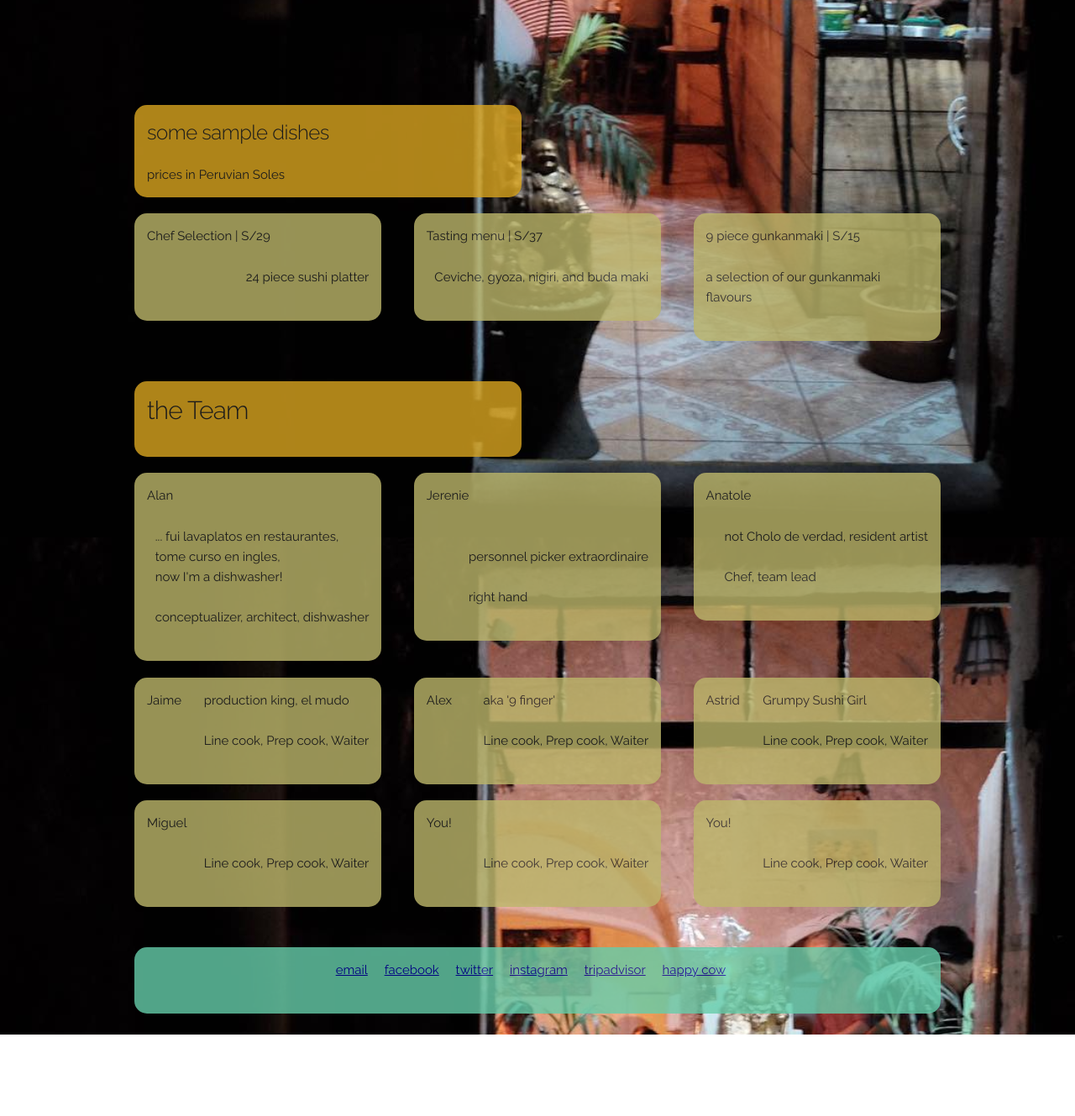
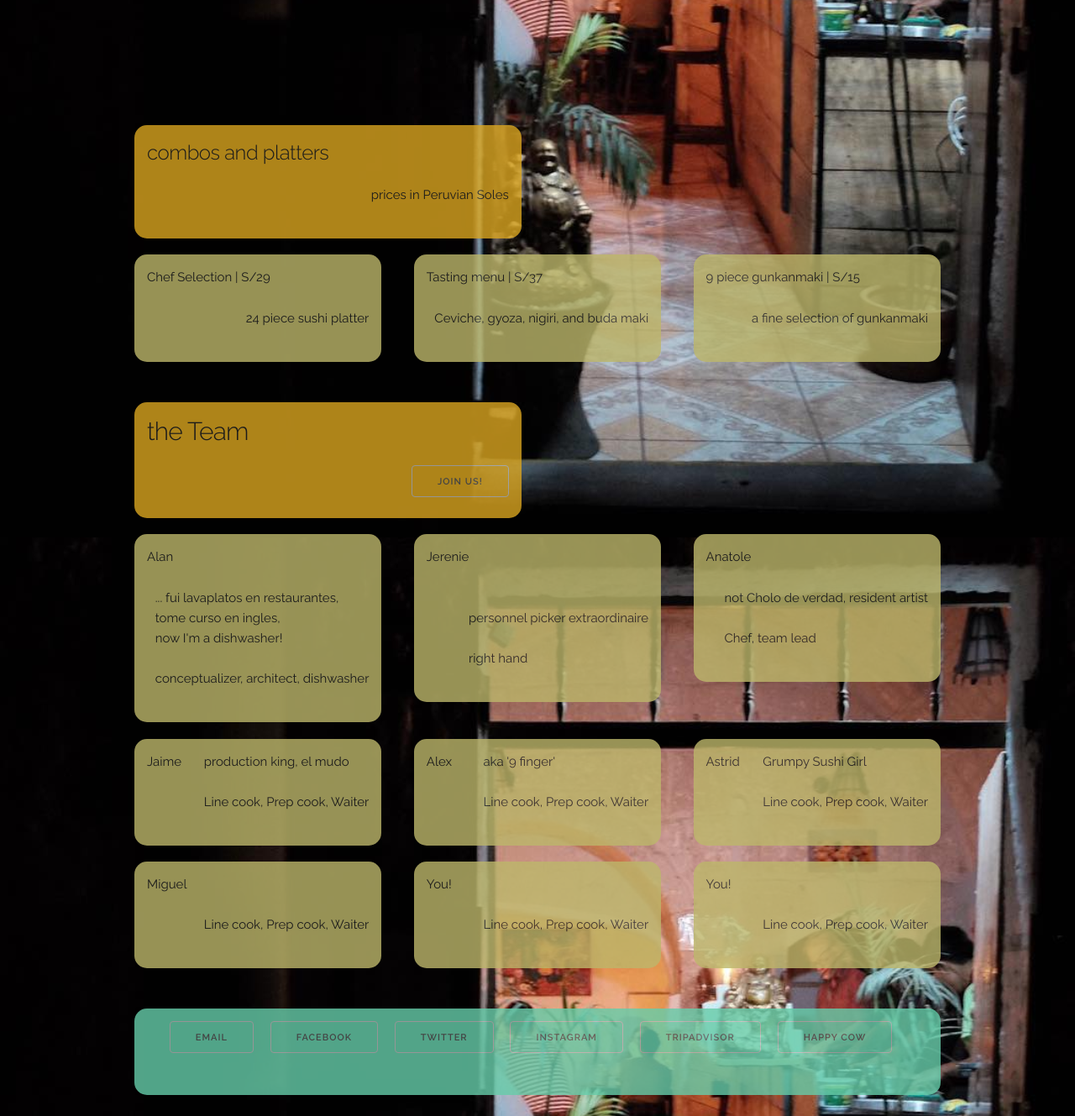
Before and after one commit to ElBudaProfano/elbudaprofano.com, a plain HTML site: page index.html in a window 1280 px wide. Shown: the part 640-1969 px from the top of the page at 84% size. Before the commit the page ends 1872 px from the top, so only its background shows below. Drawn offline with Linux system fonts and the light colour scheme.

Commit message:
button links

```diff
--- a/index.html
+++ b/index.html
@@ -38,15 +38,15 @@
         <h4>disruptive innovation </h4>
         <p>Enjoyed by vegans, vegetarians, pescetarians and carnivores alike, our vegan sushi <a target="_blank" href="https://www.facebook.com/elbudaprofano/menu">menu</a> has been designed by Master Chef Jimbo Echevarría to surprise and delight the senses.</p>
          <p class="u-pull-left" ><br><br>open daily: 4 p.m. to 10 p.m.<br>no reservations<br>cash only</p>
-        <p class="u-pull-right" >el buda profano  <br> calle Bolivar 425  <br> Arequipa, Peru<br><br><a target="_blank" href="https://www.google.com/maps/place/el+buda+profano/@-16.393733,-71.5391587,17z/data=!3m1!4b1!4m5!3m4!1s0x91424a5aa7ada247:0x23198b1936176450!8m2!3d-16.393733!4d-71.53697">view map</a></p>
+        <p class="u-pull-right" >el buda profano  <br> calle Bolivar 425  <br> Arequipa, Peru<br><br><a class="button" target="_blank" href="https://www.google.com/maps/place/el+buda+profano/@-16.393733,-71.5391587,17z/data=!3m1!4b1!4m5!3m4!1s0x91424a5aa7ada247:0x23198b1936176450!8m2!3d-16.393733!4d-71.53697">view map</a></p>
       </div>
     </div>
 
   <!-- sample dishes row -->
     <div class="row">
       <div class="six columns" style="margin-top: 25%">
-        <h5>some sample dishes</h5>
-        prices in Peruvian Soles
+        <h5>combos and platters</h5>
+        <p class="u-pull-right">prices in Peruvian Soles</p>
       </div>
     </div>
 
@@ -65,14 +65,15 @@
   <!-- -->
       <div class="one-third column" style="margin-top: 2%">
         <p class="u-pull-left">9 piece gunkanmaki | S/15</p>
-        <p class="u-pull-right">a selection of our gunkanmaki flavours</p>
+        <p class="u-pull-right">a fine selection of gunkanmaki</p>
       </div>
     </div>
 
   <!-- Team header row -->
     <div class="row">
       <div class="six columns" style="margin-top: 5%">
-        <h4>the Team </h4>
+        <h4>the Team</h4>
+		<a class="button" style="float: right" href="mailto:buda.profano@gmail.com">Join us!</a>
       </div>
     </div>
 
@@ -146,12 +147,12 @@
     <div class="row">
       <div class="twelve columns" style="margin-top: 5%">
         <p style="text-align:center;">
-			<a target="_blank" style="margin-right:16px;" href="mailto:buda.profano@gmail.com">email</a>
-			<a target="_blank" style="margin-right:16px;" href="https://www.facebook.com/elbudaprofano/">facebook</a>
-			<a target="_blank" style="margin-right:16px;" href="https://twitter.com/elBudaProfano">twitter</a>
-			<a target="_blank" style="margin-right:16px;" href="https://www.instagram.com/elbudaprofano/">instagram</a>
-			<a target="_blank" style="margin-right:16px;" href="https://www.tripadvisor.com/Restaurant_Review-g294313-d9564741-Reviews-El_Buda_Profano-Arequipa_Arequipa_Region.html">tripadvisor</a>
-			<a target="_blank" style="margin-right:16px;" href="https://www.happycow.net/reviews/el-buda-profano-arequipa-64990">happy cow</a>
+			<a class="button" style="margin-right:16px;" href="mailto:buda.profano@gmail.com">email</a>
+			<a target="_blank" class="button" style="margin-right:16px;" href="https://www.facebook.com/elbudaprofano/">facebook</a>
+			<a target="_blank" class="button" style="margin-right:16px;" href="https://twitter.com/elBudaProfano">twitter</a>
+			<a target="_blank" class="button" style="margin-right:16px;" href="https://www.instagram.com/elbudaprofano/">instagram</a>
+			<a target="_blank" class="button" style="margin-right:16px;" href="https://www.tripadvisor.com/Restaurant_Review-g294313-d9564741-Reviews-El_Buda_Profano-Arequipa_Arequipa_Region.html">tripadvisor</a>
+			<a target="_blank" class="button" style="margin-right:16px;" href="https://www.happycow.net/reviews/el-buda-profano-arequipa-64990">happy cow</a>
 		</p>
       </div>
     </div>
```
